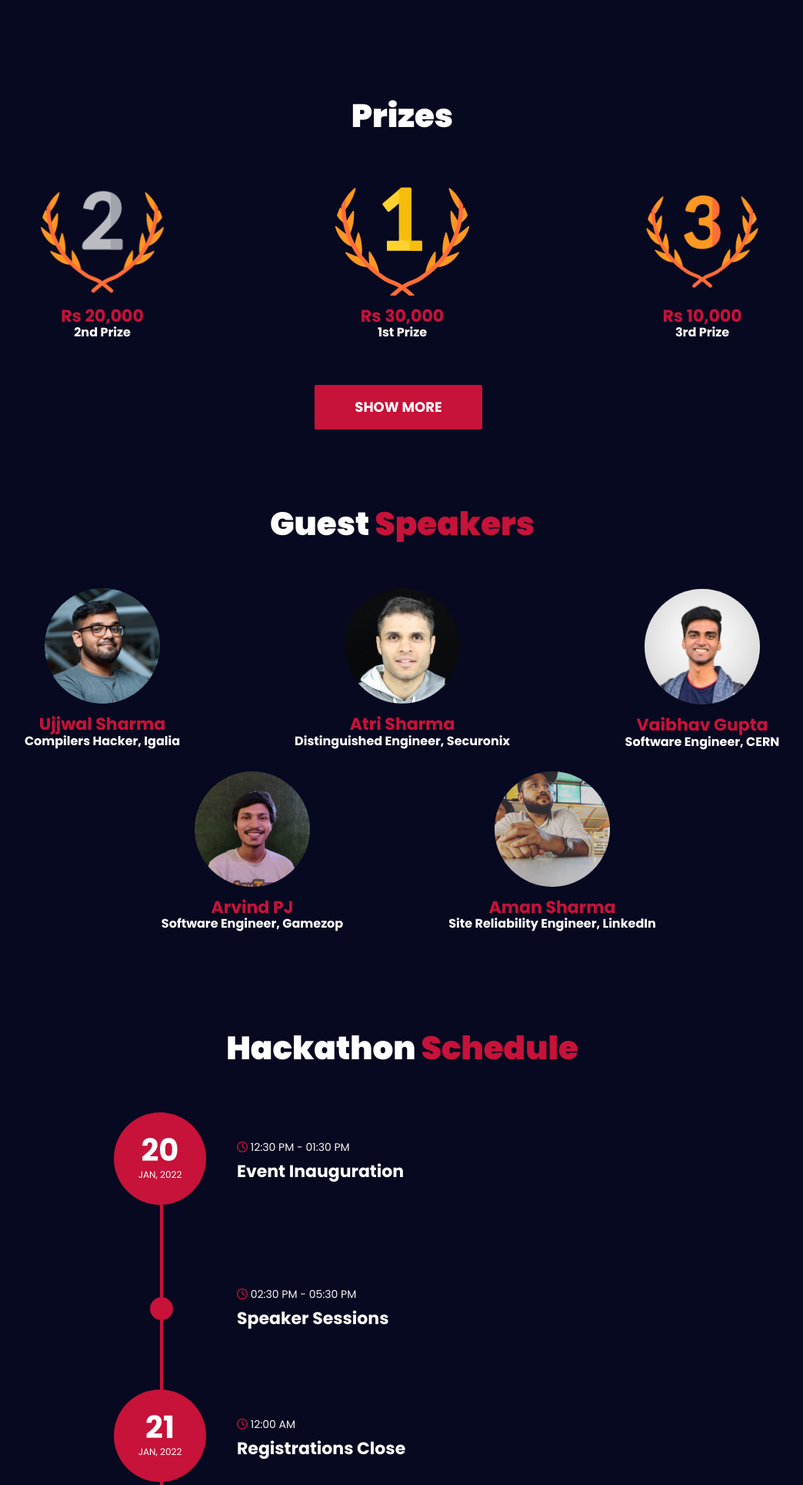
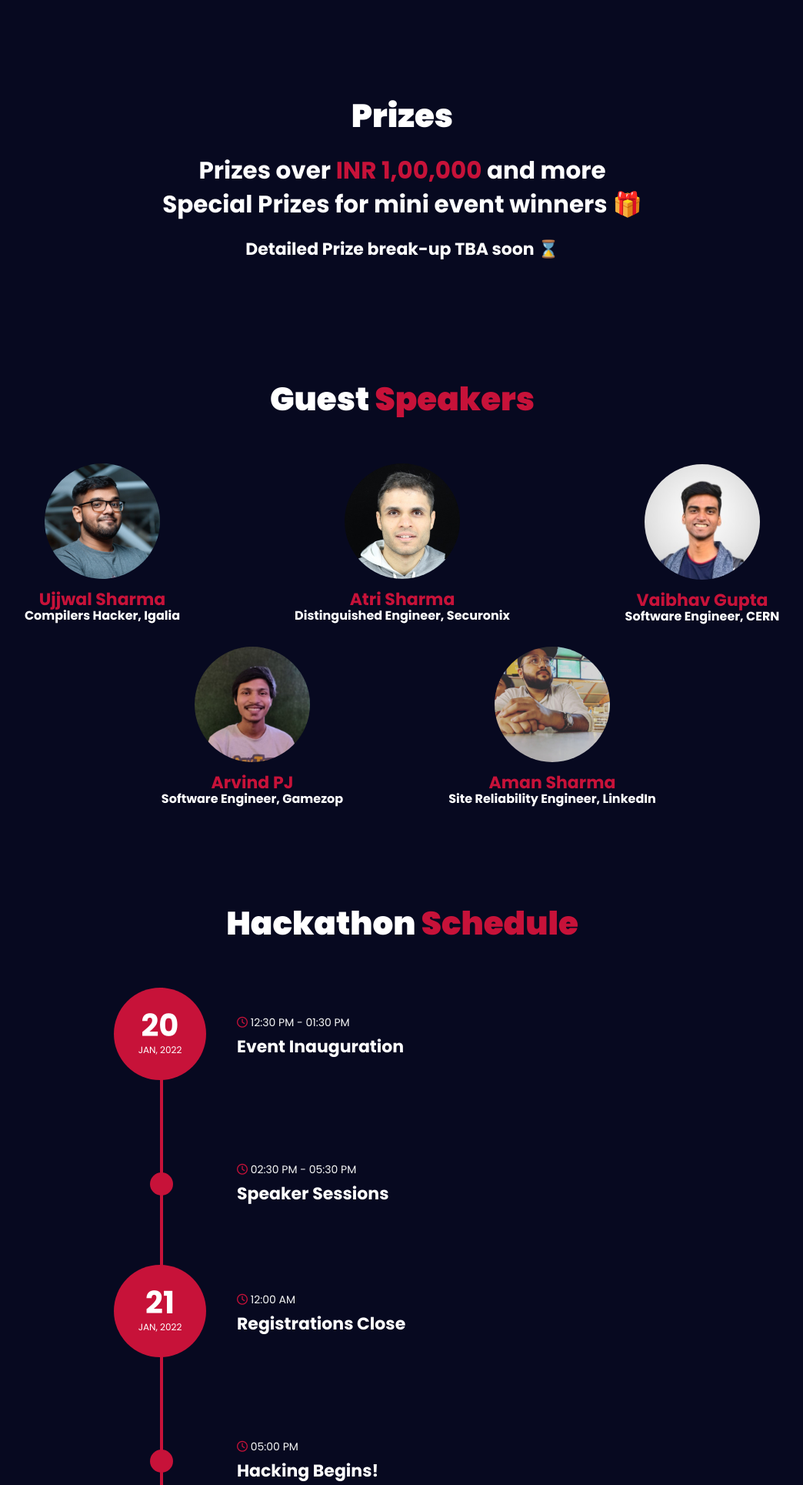
Before and after one commit to osdc/OSDHack, a PHP site: page /index.html in a window 1280 px wide. Shown: the part 2325-4254 px from the top of the page at 77% size, without its empty margins (117-1161 px from the left). Run offline with PHP 8.4, Linux system fonts and the light colour scheme; some libraries are stand-ins or nearby versions; some web fonts are replaced.

Commit message:
Yeet prize breakup for now (#92)
* Remove prize breakup

```diff
--- a/css/style.css
+++ b/css/style.css
@@ -242,6 +242,9 @@ textarea.input {
 .section-title {
   text-align: center;
   margin-bottom: 60px;
+}
+.section-title-prize {
+  text-align: center;
 }
 
 .section-title .title {
--- a/index.html
+++ b/index.html
@@ -438,14 +438,19 @@
       <div class="container">
         <div class="row">
           <!-- section title -->
-          <div class="section-title">
+          <div class="section-title section-title-prize">
             <h3 class="title"><span>Prizes</span></h3>
+            <div class="text-center" style="margin-top: 30px">
+              <h2>Prizes over  <span style="color: #c71239">INR 1,00,000</span> and more</h2>
+              <h2>Special Prizes for mini event winners 🎁</h2>
+              <h3 style="margin-top: 30px;">Detailed Prize break-up TBA soon ⌛</h3>
+            </div>
           </div>
           <!-- /section title -->
 
           <!-- contact -->
 
-          <div class="col-sm-4">
+          <!-- <div class="col-sm-4">
             <div class="contact">
               <div
                 class="speaker-img"
@@ -460,10 +465,10 @@
               <h3>Rs 20,000</h3>
               <h4 style="margin-top: -10px">2nd Prize</h4>
             </div>
-          </div>
+          </div> -->
           <!-- contact -->
 
-          <div class="col-sm-4">
+          <!-- <div class="col-sm-4">
             <div class="contact">
               <div
                 class="speaker-img"
@@ -478,10 +483,10 @@
               <h3>Rs 30,000</h3>
               <h4 style="margin-top: -10px">1st Prize</h4>
             </div>
-          </div>
+          </div> -->
           <!-- contact -->
 
-          <div class="col-sm-4">
+          <!-- <div class="col-sm-4">
             <div class="contact">
               <div
                 class="speaker-img"
@@ -493,14 +498,14 @@
               <h4 style="margin-top: -10px">3rd Prize</h4>
             </div>
           </div>
-        </div>
-        <div class="row">
+        </div> -->
+        <!-- <div class="row">
           <div id="demo" class="collapse">
-            <div class="col-sm-2">
+            <div class="col-sm-2"> -->
               <!--for begining-->
-            </div>
+            <!-- </div> -->
             <!-- contact -->
-            <div class="col-sm-4">
+            <!-- <div class="col-sm-4">
               <div class="contact">
                 <div
                   class="speaker-img"
@@ -514,9 +519,9 @@
                   (Best JIIT-Only Team)
                 </h4>
               </div>
-            </div>
+            </div> -->
             <!-- contact -->
-            <div class="col-sm-4">
+            <!-- <div class="col-sm-4">
               <div class="contact">
                 <div
                   class="speaker-img"
@@ -558,7 +563,7 @@
       >
         Show More
       </button>
-    </div>
+    </div> -->
 
     <!-- Speakers -->
     <div id="guest_speakers" class="section">
```
